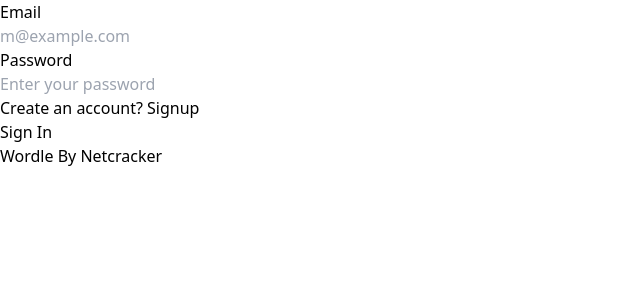
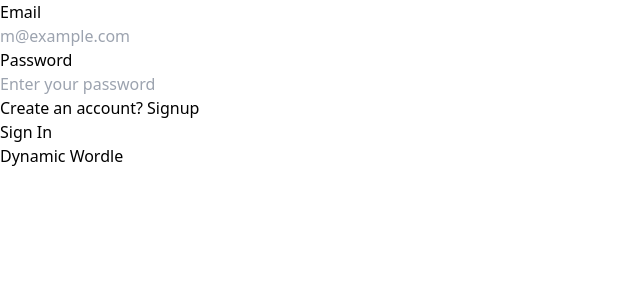
Before and after one commit to CARPEDIEM05/wordlefortel, a React (Vite) app in the folder frontend/: page /signin in a window 1280 px wide. Shown: the top 300 px of the page, without its empty margins (0-640 px from the left). Built offline with nearby package versions, Linux system fonts and the light colour scheme.

Commit message:
changes the title

```diff
--- a/frontend/src/Components/Signin.tsx
+++ b/frontend/src/Components/Signin.tsx
@@ -59,7 +59,7 @@ export function Signin(){
         </div>
     </div>
     <div className="flex justify-center items-center bg-slate-900 h-screen shadow-2xl m-4 lg:visible invisible">
-        <div className=" text-4xl text-white">Wordle By Netcracker</div>
+        <div className=" text-4xl text-white">Dynamic Wordle</div>
     </div>
 
 </div>
--- a/frontend/src/Components/Signup.tsx
+++ b/frontend/src/Components/Signup.tsx
@@ -91,7 +91,7 @@ export function Signup(){
             </div>
         </div>
         <div className="flex justify-center items-center bg-slate-900 h-screen shadow-2xl m-4 lg:visible invisible">
-            <div className=" text-4xl text-white">Wordle By Netcracker</div>
+            <div className=" text-4xl text-white">Dynamic Wordle</div>
         </div>
 
     </div>
```
